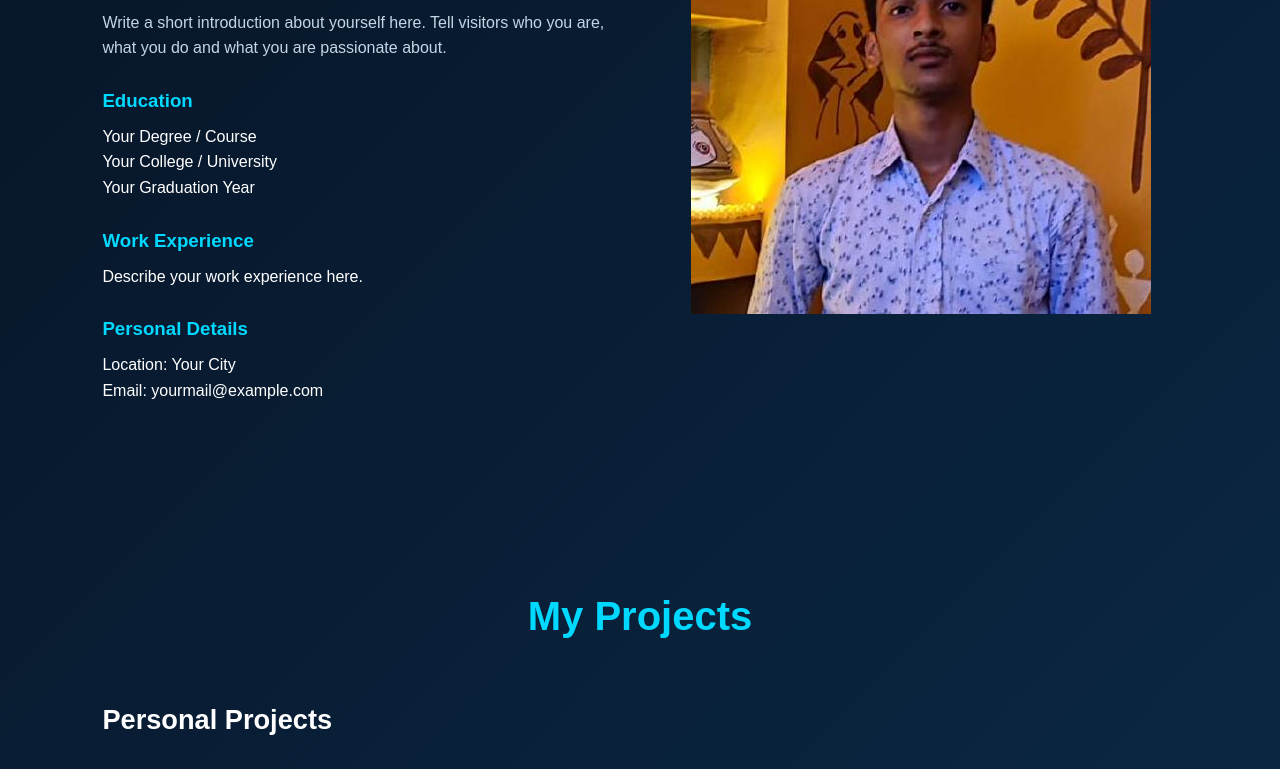
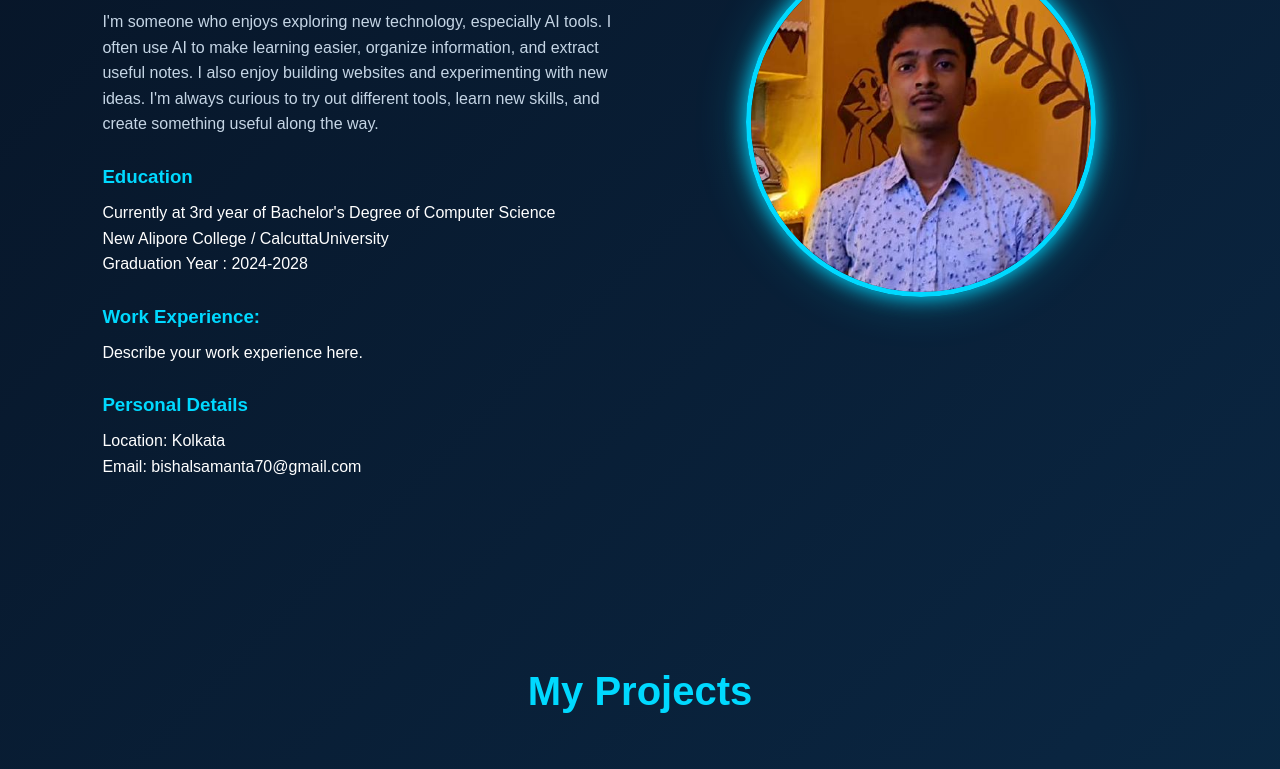
Before and after one commit to Bishal718/BuildWithBishal, a plain HTML site: page index.html in a window 1280 px wide. Shown: the part 316-1085 px from the top of the page. Drawn offline with Linux system fonts and the light colour scheme.

Commit message:
updation of profile image and description

```diff
--- a/index.html
+++ b/index.html
@@ -36,36 +36,40 @@
                 <h2>Student | Developer | Programmer</h2>
 
                 <p class="about">
-                    Write a short introduction about yourself here.
-                    Tell visitors who you are, what you do and
-                    what you are passionate about.
+                   I'm someone who enjoys exploring new technology, especially AI tools.
+                   I often use AI to make learning easier, organize information, and extract useful notes.
+                   I also enjoy building websites and experimenting with new ideas.
+                   I'm always curious to try out different tools, learn new skills, and create something useful along the way.
                 </p>
 
                 <div class="education">
                     <h3>Education</h3>
-                    <p>Your Degree / Course</p>
-                    <p>Your College / University</p>
-                    <p>Your Graduation Year</p>
+                    <p> Currently at 3rd year of Bachelor's Degree of Computer Science </p>
+                    <p> New Alipore College / CalcuttaUniversity </p>
+                    <p> Graduation Year : 2024-2028 </p>
                 </div>
 
                 <div class="experience">
-                    <h3>Work Experience</h3>
+                    <h3>Work Experience:</h3>
                     <p>Describe your work experience here.</p>
                 </div>
 
                 <div class="personal-details">
                     <h3>Personal Details</h3>
-                    <p>Location: Your City</p>
-                    <p>Email: yourmail@example.com</p>
+                    <p>Location: Kolkata</p>
+                    <p>Email: bishalsamanta70@gmail.com</p>
                 </div>
 
             </div>
 
             <!-- Right Side: Profile Picture -->
-
             <div class="profile-container">
 
-                <img src="assets/profile.jpg" alt="My Profile Picture">
+                  <img
+                     src="assets/profile.jpg"
+                     alt="Bishal Samanta Profile Picture"
+                     class="profile-image"
+                  >
 
             </div>
 
@@ -110,7 +114,7 @@
                 </article>
 
 
-                <article class="project-card">
+                <!-- <article class="project-card">
 
                     <h4>Project Two</h4>
 
@@ -127,10 +131,10 @@
                         View Project
                     </a>
 
-                </article>
+                </article> -->
 
 
-                <article class="project-card">
+                <!-- <article class="project-card">
 
                     <h4>Project Three</h4>
 
@@ -146,7 +150,7 @@
                         View Project
                     </a>
 
-                </article>
+                </article> -->
 
             </div>
 
```
